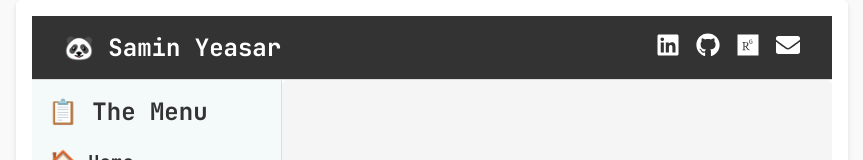
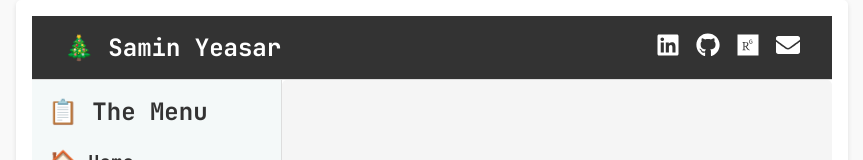
Before and after one commit to Y3454R/my-portfolio-website, a Next.js app: page /blog in a window 1280 px wide. Shown: the top 160 px of the page, without its empty margins (208-1071 px from the left). Built offline with nearby package versions, Linux system fonts and the light colour scheme.

Commit message:
:lipstick: update: update top nav

```diff
--- a/src/app/components/TopNav.js
+++ b/src/app/components/TopNav.js
@@ -23,7 +23,7 @@ const TopNav = () => {
 
   return (
     <nav className={styles.navbar}>
-      <div className={styles.logo}>🐼 Samin Yeasar</div>
+      <div className={styles.logo}>🎄 Samin Yeasar</div>
 
       <div className={styles.icons}>
         <a
```
